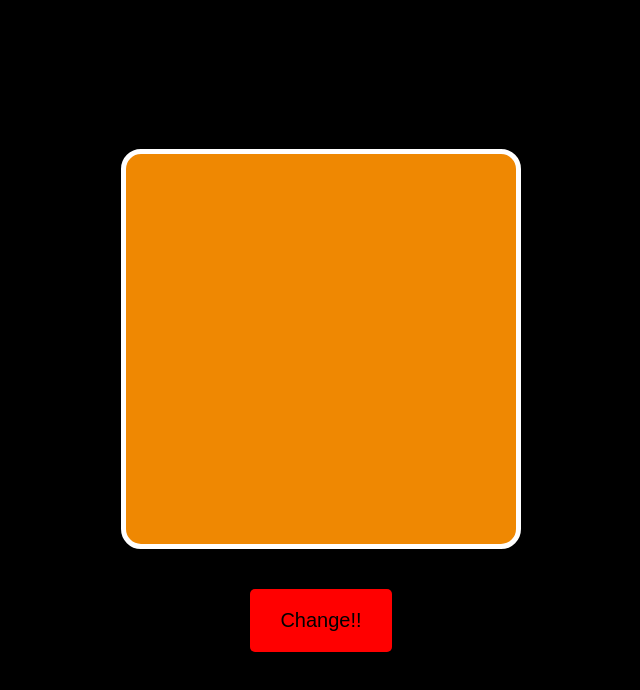
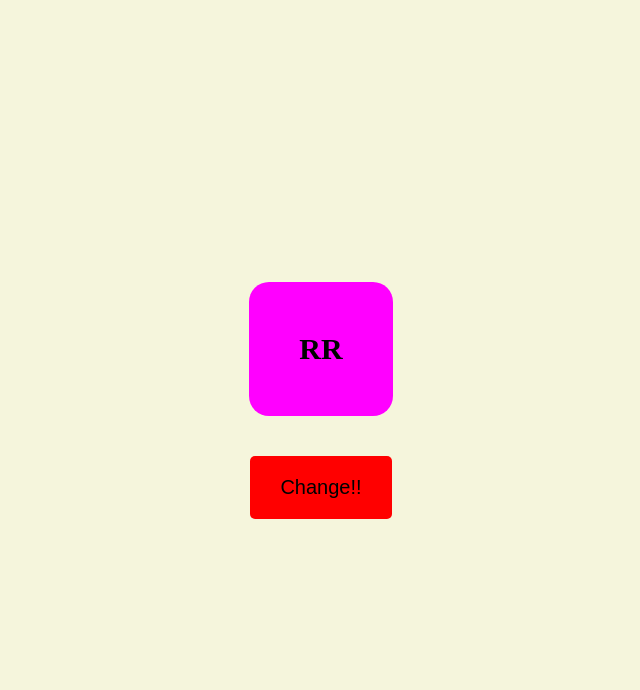
Before and after one commit to PravinKumarRathod/practice, a plain HTML site: page index.html in a window 1280 px wide. Both pictures are taken after a click on the button "Change!!". Shown: the whole page, without its empty margins (319-959 px from the left). Drawn offline with Linux system fonts and the light colour scheme.

Commit message:
lecture 43 task completed

```diff
--- a/index.html
+++ b/index.html
@@ -7,8 +7,10 @@
     <link rel="stylesheet" href="style.css">
 </head>
 <body>
-    <div id="box"></div>
-    <button>Change!!</button>
+    <main>
+        <h1>***</h1>
+        <button>Change!!</button>
+    </main>
     <script src="script.js"></script>
 </body>
 </html>
--- a/script.js
+++ b/script.js
@@ -1,12 +1,25 @@
-let box = document.querySelector("#box")
+let ipl = [
+    { team: "CSK", primary: "blue", secondary: "black" },
+    { team: "DC", primary: "navy", secondary: "yellow" },
+    { team: "GT", primary: "gold", secondary: "black" },
+    { team: "KKR", primary: "purple", secondary: "gold" },
+    { team: "LSG", primary: "red", secondary: "orange" },
+    { team: "MI", primary: "navy", secondary: "yellow" },
+    { team: "PBKS", primary: "red", secondary: "gold" },
+    { team: "RCB", primary: "gold", secondary: "red" },
+    { team: "SRH", primary: "orange", secondary: "red" },
+    { team: "RR", primary: "magenta", secondary: "beige" }
+]
+
 let btn = document.querySelector("button")
-
-
+let h1 = document.querySelector("h1")
+let main = document.querySelector("main")
 
 btn.addEventListener("click", function () {
-    let a = Math.floor(Math.random() * 256)
-    let b = Math.floor(Math.random() * 256)
-    let c = Math.floor(Math.random() * 256)
+    let win = ipl[Math.floor(Math.random() * ipl.length)]
 
-    box.style.backgroundColor = `rgb(${a},${b},${c})`
+    h1.innerHTML = win.team
+    h1.style.backgroundColor = win.primary
+    main.style.backgroundColor = win.secondary
+
 })
--- a/style.css
+++ b/style.css
@@ -5,6 +5,12 @@
 }
 
 html, body {
+    height: 100%;
+    width: 100%;
+    background-color: black;
+}
+
+main{
     height: 100%;
     width: 100%;
     background-color: black;
@@ -16,13 +22,14 @@ html, body {
     gap: 40px;
 }
 
-#box{
-    height: 400px;
-    width: 400px;
-    background-color: rgb(99,99,8);
-    border:5px solid white;
+h1{
+    background-color: burlywood;
+    padding: 50px;
+    color: black;
+    font-size: 30px;
     border-radius: 20px;
 }
+
 
 button {
     background-color: red;
```
